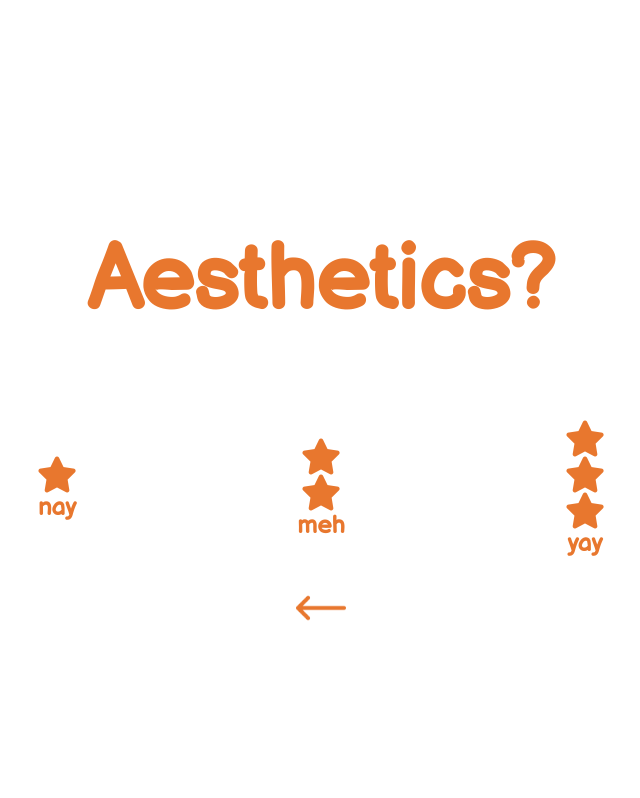
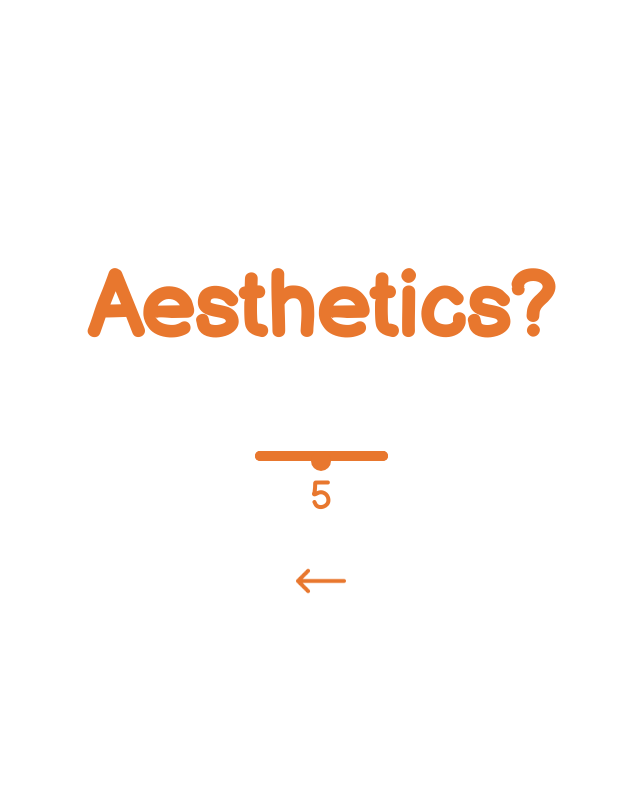
Before and after one commit to raaasin/nomnom, a Flask app: page / in a window 1280 px wide. Shown: the part 3197-3995 px from the top of the page, without its empty margins (319-959 px from the left). Run offline with Flask 3, Linux system fonts and the light colour scheme; some libraries are stand-ins or nearby versions.

Commit message:
slider change algo not fixed

```diff
--- a/static/ext.css
+++ b/static/ext.css
@@ -290,3 +290,41 @@ p{
     z-index:1;
     text-align: left;
   }
+
+
+
+
+/* Style the range input */
+#aes {
+  -webkit-appearance: none;
+  appearance: none;
+  width: 100%;
+  height: 10px;
+  background: #E8772E; /* Set the background color to #E8772E */
+  outline: none;
+  border: none;
+  border-radius: 5px;
+}
+
+/* Style the track of the range input */
+#aes::-webkit-slider-runnable-track {
+  width: 100%;
+  height: 10px;
+  background: #E8772E; /* Set the track color to #E8772E */
+  border-radius: 5px;
+}
+
+/* Style the thumb (slider handle) */
+#aes::-webkit-slider-thumb {
+  -webkit-appearance: none;
+  appearance: none;
+  width: 20px;
+  height: 20px;
+  background: #E8772E; /* Set the color of the thumb to #E8772E */
+  border-radius: 50%;
+  cursor: pointer;
+  content: "🔥"; /* Set the 🔥 emoji as the content for the thumb */
+  font-size: 20px; /* Adjust the font size to fit the emoji */
+  text-align: center; /* Center the emoji horizontally */
+  line-height: 20px; /* Center the emoji vertically */
+}
--- a/templates/index.html
+++ b/templates/index.html
@@ -199,22 +199,8 @@ h1  {
                 <h1>Aesthetics?</h1>
                 <div class="mood-options">
                     <label class="mood-option">
-                        <input type="radio" name="aesthetics" value="Normal">
-                        <i class="fas fa-star"></i>
-                        <span><h2>nay</h2></span>
-                    </label>
-                    <label class="mood-option">
-                        <input type="radio" name="aesthetics" value="Good">
-                        <i class="fas fa-star"></i>
-                        <i class="fas fa-star"></i>
-                        <span><h2>meh</h2></span>
-                    </label>
-                    <label class="mood-option">
-                        <input type="radio" name="aesthetics" value="Aesthetic">
-                        <i class="fas fa-star"></i>
-                        <i class="fas fa-star"></i>
-                        <i class="fas fa-star"></i>
-                        <span><h2>yay</h2></span>
+                <input type="range" id="aes" min="0" max="10" step="1">
+                <p id="selectedValue"><span id="valueDisplay">0</span></p>
                     </label>
                 </div>
                 <a href="#budget"><img src="../static/images/arrow.png" id="back"></a>
@@ -264,6 +250,17 @@ h1  {
 
 
 <script>
+// Get the range input and the value display element
+const aestheticsRange = document.getElementById("aes");
+const valueDisplay = document.getElementById("valueDisplay");
+
+// Add an event listener to update the selected value display
+aestheticsRange.addEventListener("input", function () {
+    valueDisplay.textContent = aestheticsRange.value;
+});
+
+// You can also set a default value (0 in this case)
+valueDisplay.textContent = aestheticsRange.value;
 
 // Check if "userName" exists in sessionStorage
 if (sessionStorage.getItem("userName")) {
```
